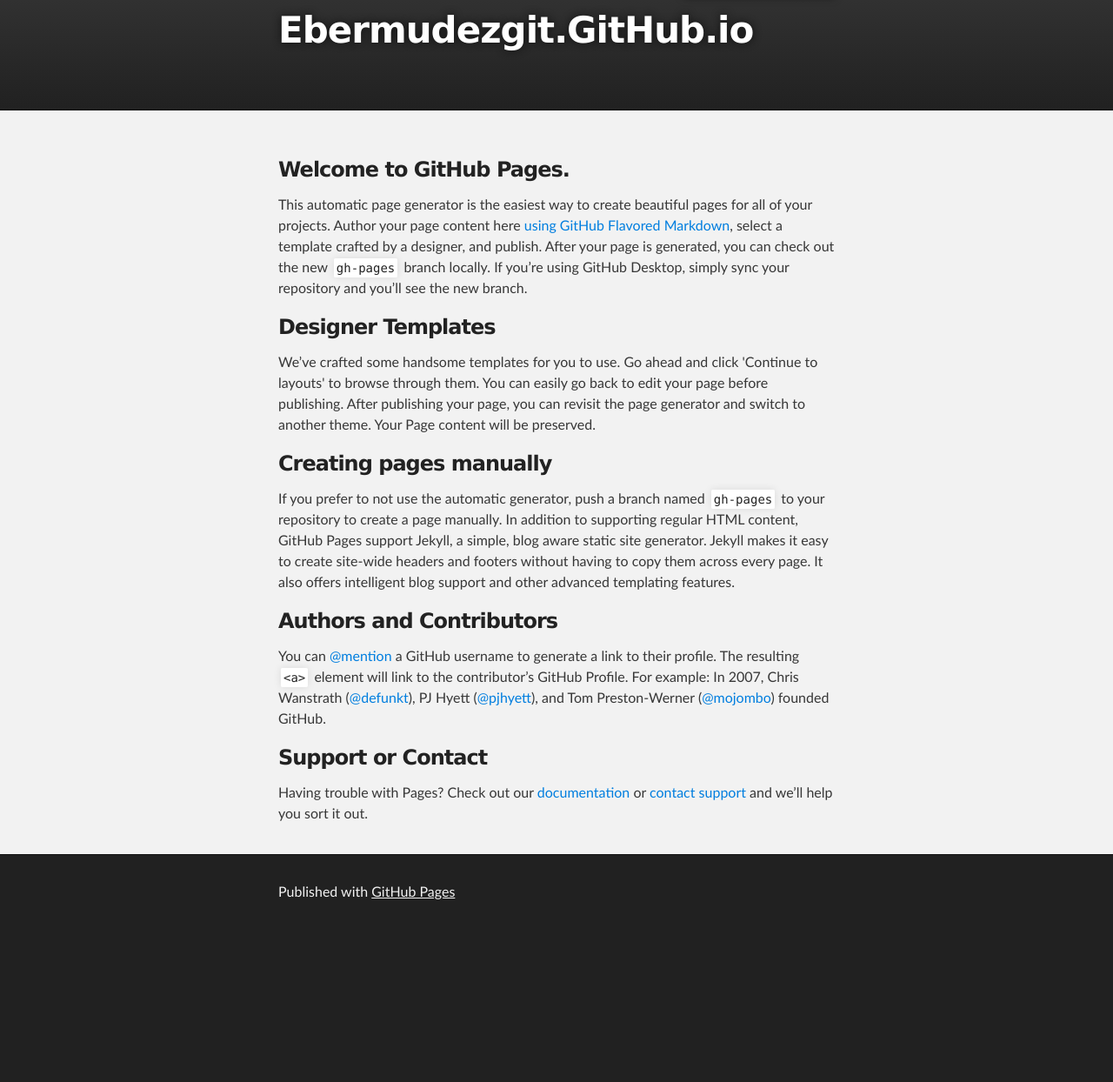
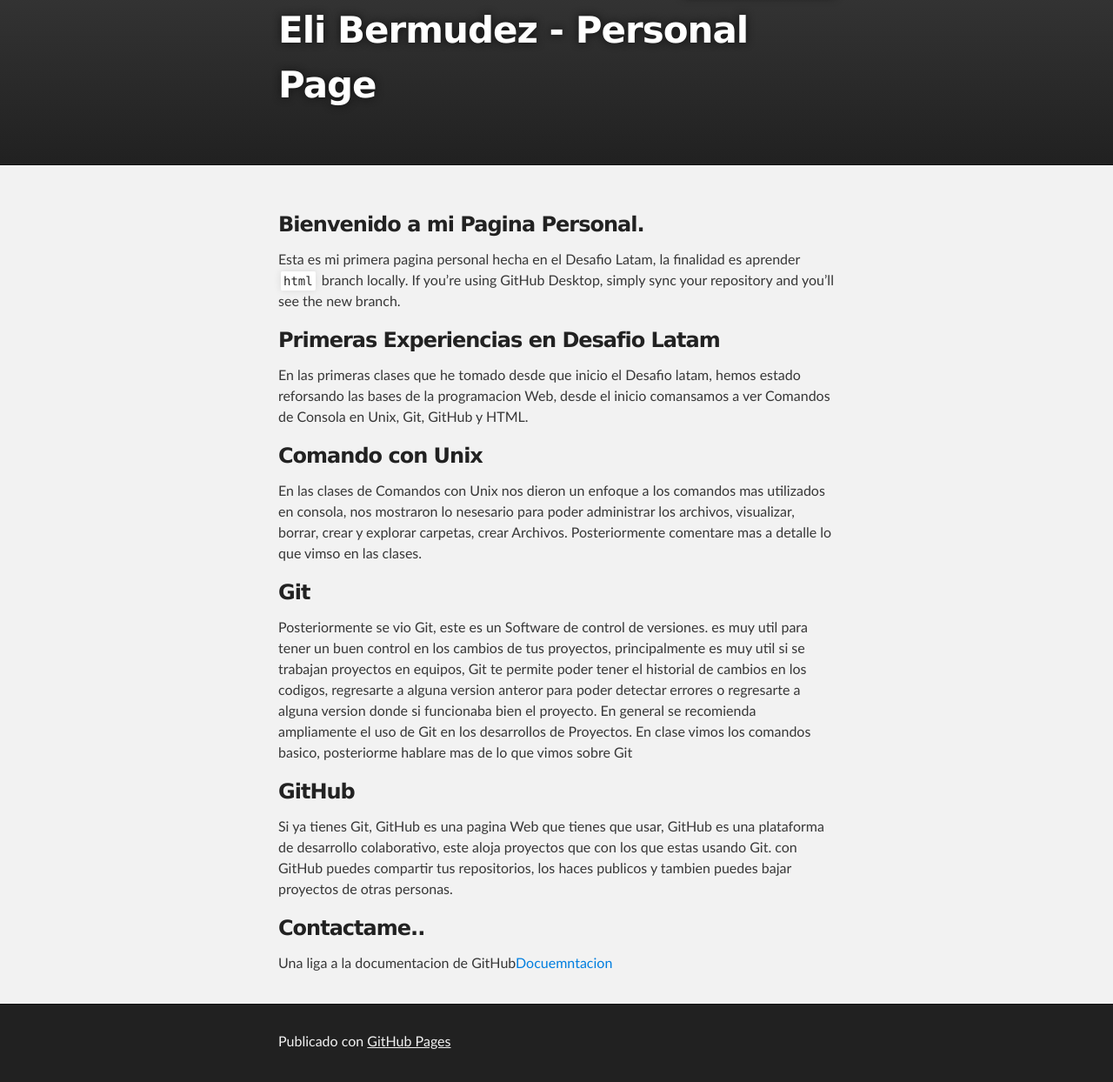
Before and after one commit to ebermudezGit/ebermudezGit.github.io, a plain HTML site: page index.html in a window 1280 px wide. Shown: the part 47-1291 px from the top of the page at 87% size. Before the commit the page ends 1119 px from the top, so only its background shows below. Drawn offline with Linux system fonts and the light colour scheme.

Commit message:
Editando mi pagina personal

```diff
--- a/index.html
+++ b/index.html
@@ -4,11 +4,11 @@
   <head>
     <meta charset='utf-8'>
     <meta http-equiv="X-UA-Compatible" content="chrome=1">
-    <meta name="description" content="Ebermudezgit.GitHub.io : ">
+    <meta name="description" content="Eli Bermudez : ">
 
     <link rel="stylesheet" type="text/css" media="screen" href="stylesheets/stylesheet.css">
 
-    <title>Ebermudezgit.GitHub.io</title>
+    <title>Eli Bermudez - Personal Page</title>
   </head>
 
   <body>
@@ -18,7 +18,7 @@
         <header class="inner">
           <a id="forkme_banner" href="https://github.com/ebermudezGit">View on GitHub</a>
 
-          <h1 id="project_title">Ebermudezgit.GitHub.io</h1>
+          <h1 id="project_title">Eli Bermudez - Personal Page</h1>
           <h2 id="project_tagline"></h2>
 
         </header>
@@ -28,40 +28,44 @@
     <div id="main_content_wrap" class="outer">
       <section id="main_content" class="inner">
         <h3>
-<a id="welcome-to-github-pages" class="anchor" href="#welcome-to-github-pages" aria-hidden="true"><span aria-hidden="true" class="octicon octicon-link"></span></a>Welcome to GitHub Pages.</h3>
 
-<p>This automatic page generator is the easiest way to create beautiful pages for all of your projects. Author your page content here <a href="https://guides.github.com/features/mastering-markdown/">using GitHub Flavored Markdown</a>, select a template crafted by a designer, and publish. After your page is generated, you can check out the new <code>gh-pages</code> branch locally. If you’re using GitHub Desktop, simply sync your repository and you’ll see the new branch.</p>
+<a id="welcome-to-github-pages" class="anchor" href="#welcome-to-github-pages" aria-hidden="true"><span aria-hidden="true" class="octicon octicon-link"></span></a>Bienvenido a mi Pagina Personal.</h3>
+
+<p>Esta es mi primera pagina personal hecha en el Desafio Latam, la finalidad es aprender <code>html</code> branch locally. If you’re using GitHub Desktop, simply sync your repository and you’ll see the new branch.</p>
 
 <h3>
-<a id="designer-templates" class="anchor" href="#designer-templates" aria-hidden="true"><span aria-hidden="true" class="octicon octicon-link"></span></a>Designer Templates</h3>
+<a id="primerasClases" class="anchor" href="#primerasClases" aria-hidden="true"><span aria-hidden="true" class="octicon octicon-link"></span></a>Primeras Experiencias en Desafio Latam</h3>
 
-<p>We’ve crafted some handsome templates for you to use. Go ahead and click 'Continue to layouts' to browse through them. You can easily go back to edit your page before publishing. After publishing your page, you can revisit the page generator and switch to another theme. Your Page content will be preserved.</p>
+<p>En las primeras clases que he tomado desde que inicio el Desafio latam, hemos estado reforsando las bases de la programacion Web, desde el inicio comansamos a ver Comandos de Consola en Unix, Git, GitHub y HTML.</p>
 
 <h3>
-<a id="creating-pages-manually" class="anchor" href="#creating-pages-manually" aria-hidden="true"><span aria-hidden="true" class="octicon octicon-link"></span></a>Creating pages manually</h3>
+<a id="Comando" class="anchor" href="#comando" aria-hidden="true"><span aria-hidden="true" class="octicon octicon-link"></span></a>Comando con Unix</h3>
 
-<p>If you prefer to not use the automatic generator, push a branch named <code>gh-pages</code> to your repository to create a page manually. In addition to supporting regular HTML content, GitHub Pages support Jekyll, a simple, blog aware static site generator. Jekyll makes it easy to create site-wide headers and footers without having to copy them across every page. It also offers intelligent blog support and other advanced templating features.</p>
+<p>En las clases de Comandos con Unix nos dieron un enfoque a los comandos mas utilizados en consola, nos mostraron lo nesesario para poder administrar los archivos, visualizar, borrar, crear y explorar carpetas, crear Archivos. Posteriormente comentare mas a detalle lo que vimso en las clases.</p>
 
 <h3>
-<a id="authors-and-contributors" class="anchor" href="#authors-and-contributors" aria-hidden="true"><span aria-hidden="true" class="octicon octicon-link"></span></a>Authors and Contributors</h3>
+<a id="git" class="anchor" href="#git" aria-hidden="true"><span aria-hidden="true" class="octicon octicon-link"></span></a>Git</h3>
 
-<p>You can <a href="https://help.github.com/articles/basic-writing-and-formatting-syntax/#mentioning-users-and-teams" class="user-mention">@mention</a> a GitHub username to generate a link to their profile. The resulting <code>&lt;a&gt;</code> element will link to the contributor’s GitHub Profile. For example: In 2007, Chris Wanstrath (<a href="https://github.com/defunkt" class="user-mention">@defunkt</a>), PJ Hyett (<a href="https://github.com/pjhyett" class="user-mention">@pjhyett</a>), and Tom Preston-Werner (<a href="https://github.com/mojombo" class="user-mention">@mojombo</a>) founded GitHub.</p>
+<p>Posteriormente se vio Git, este es un Software de control de versiones. es muy util para tener un buen control en los cambios de tus proyectos, principalmente es muy util si se trabajan proyectos en equipos, Git te permite poder tener el historial de cambios en los codigos, regresarte a alguna version anteror para poder detectar errores o regresarte a alguna version donde si funcionaba bien el proyecto. En general se recomienda ampliamente el uso de Git en los desarrollos de Proyectos. En clase vimos los comandos basico, posteriorme hablare mas de lo que vimos sobre Git</p>
 
 <h3>
-<a id="support-or-contact" class="anchor" href="#support-or-contact" aria-hidden="true"><span aria-hidden="true" class="octicon octicon-link"></span></a>Support or Contact</h3>
+<a id="gitHub" class="anchor" href="#gitHub" aria-hidden="true"><span aria-hidden="true" class="octicon octicon-link"></span></a>GitHub</h3>
 
-<p>Having trouble with Pages? Check out our <a href="https://help.github.com/pages">documentation</a> or <a href="https://github.com/contact">contact support</a> and we’ll help you sort it out.</p>
+<p>Si ya tienes Git, GitHub es una pagina Web que tienes que usar, GitHub es una plataforma de desarrollo colaborativo, este aloja proyectos que con los que estas usando Git. con GitHub puedes compartir tus repositorios, los haces publicos y tambien puedes bajar proyectos de otras personas.</p>
+
+<h3>
+<a id="contact" class="anchor" href="#contact" aria-hidden="true"><span aria-hidden="true" class="octicon octicon-link"></span></a>Contactame..</h3>
+
+<p>Una liga a la documentacion de GitHub<a href="https://help.github.com/pages">Docuemntacion</a></p>
       </section>
     </div>
 
     <!-- FOOTER  -->
     <div id="footer_wrap" class="outer">
       <footer class="inner">
-        <p>Published with <a href="https://pages.github.com">GitHub Pages</a></p>
+        <p>Publicado con <a href="https://pages.github.com">GitHub Pages</a></p>
       </footer>
     </div>
 
-
-
   </body>
 </html>
```
